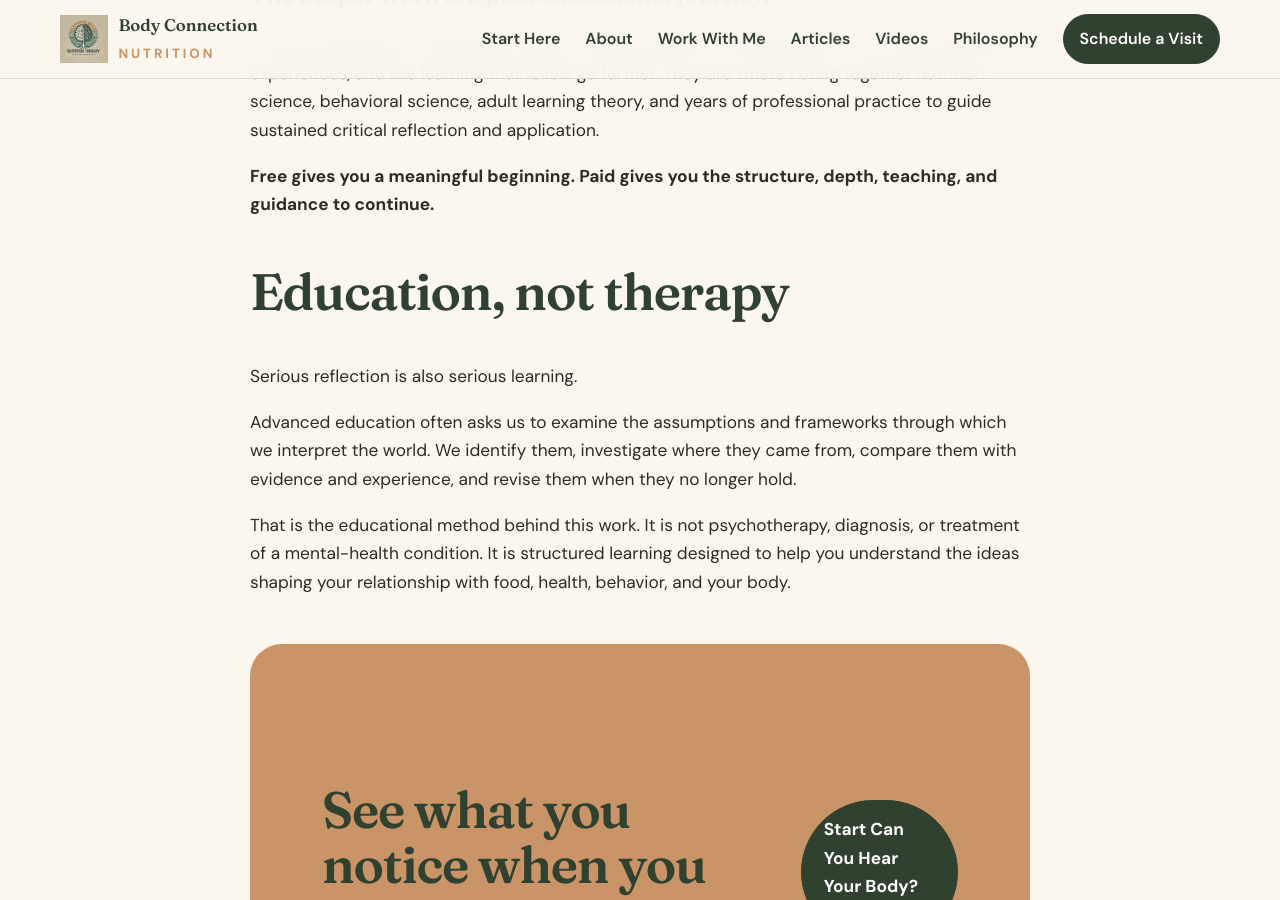
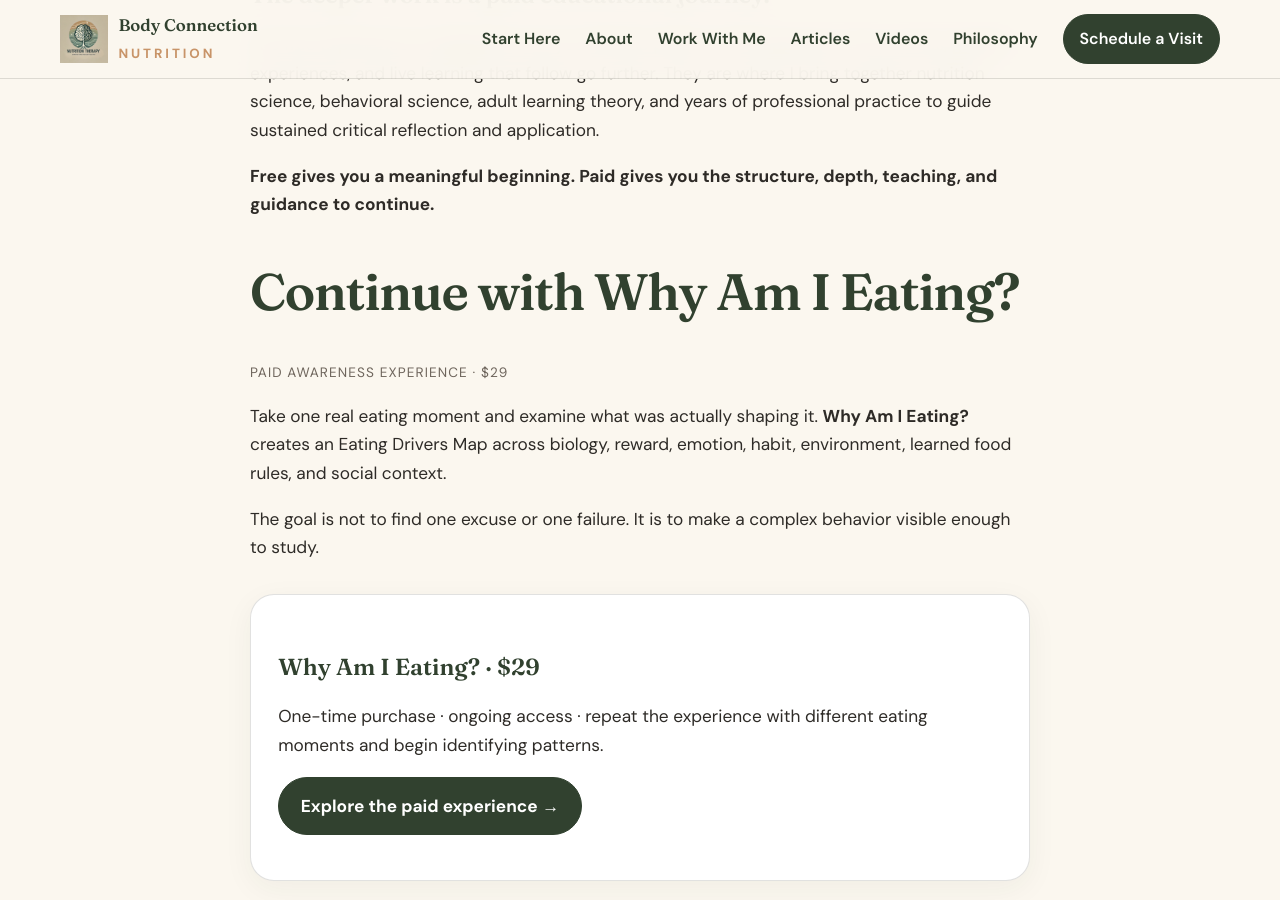
Before and after one commit to BodyConnectionNutrition/Nov-10-build, a Jekyll site: the page built from start-here.md, in a window 1280 px wide and 900 px high, scrolled down 3016 px. Built offline with Jekyll 4.4.1, drawn with Linux system fonts in a browser that asks for light colours.

Commit message:
Feature Why Am I Eating paid experience on Start Here

```diff
--- a/start-here.md
+++ b/start-here.md
@@ -59,6 +59,20 @@ The free experience is designed to let you feel the power of this approach. The
 
 **Free gives you a meaningful beginning. Paid gives you the structure, depth, teaching, and guidance to continue.**
 
+## Continue with Why Am I Eating?
+
+<p class="post-meta">Paid awareness experience · $29</p>
+
+Take one real eating moment and examine what was actually shaping it. **Why Am I Eating?** creates an Eating Drivers Map across biology, reward, emotion, habit, environment, learned food rules, and social context.
+
+The goal is not to find one excuse or one failure. It is to make a complex behavior visible enough to study.
+
+<div class="card" style="margin:2rem 0">
+  <h3>Why Am I Eating? · $29</h3>
+  <p>One-time purchase · ongoing access · repeat the experience with different eating moments and begin identifying patterns.</p>
+  <p><a class="button" href="/why-am-i-eating/">Explore the paid experience →</a></p>
+</div>
+
 ## Education, not therapy
 
 Serious reflection is also serious learning.
```
